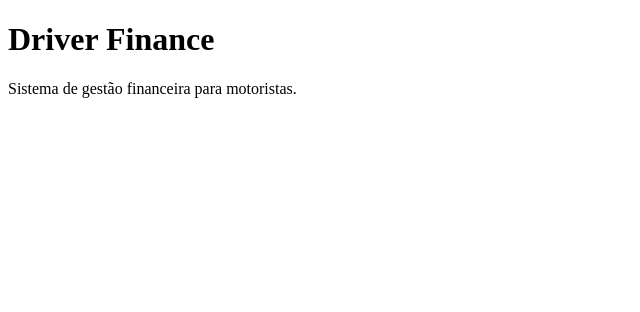
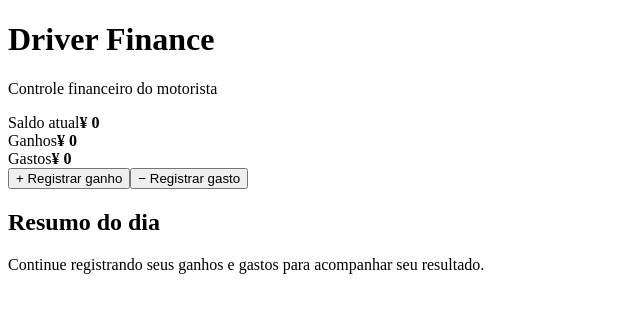
Before and after one commit to flaviogotojp/driver-finance, a React (Vite) app: page / in a window 1280 px wide. Shown: the top 312 px of the page, without its empty margins (0-640 px from the left). Built offline with nearby package versions, Linux system fonts and the light colour scheme.

Commit message:
Update App.jsx

```diff
--- a/src/App.jsx
+++ b/src/App.jsx
@@ -1,10 +1,84 @@
-import React from "react";
+import React, { useState } from "react";
 
 function App() {
+  const [saldo, setSaldo] = useState(0);
+  const [ganhos, setGanhos] = useState(0);
+  const [gastos, setGastos] = useState(0);
+
   return (
-    <div>
-      <h1>Driver Finance</h1>
-      <p>Sistema de gestão financeira para motoristas.</p>
+    <div className="app">
+      <header className="header">
+        <div>
+          <h1>Driver Finance</h1>
+          <p>Controle financeiro do motorista</p>
+        </div>
+      </header>
+
+      <main className="container">
+        <section className="saldo-card">
+          <span>Saldo atual</span>
+          <strong>
+            ¥ {saldo.toLocaleString("ja-JP")}
+          </strong>
+        </section>
+
+        <section className="resumo">
+          <div className="card ganho">
+            <span>Ganhos</span>
+            <strong>
+              ¥ {ganhos.toLocaleString("ja-JP")}
+            </strong>
+          </div>
+
+          <div className="card gasto">
+            <span>Gastos</span>
+            <strong>
+              ¥ {gastos.toLocaleString("ja-JP")}
+            </strong>
+          </div>
+        </section>
+
+        <section className="acoes">
+          <button
+            onClick={() => {
+              const valor = Number(
+                prompt("Digite o valor do ganho:")
+              );
+
+              if (valor > 0) {
+                setGanhos(ganhos + valor);
+                setSaldo(saldo + valor);
+              }
+            }}
+          >
+            + Registrar ganho
+          </button>
+
+          <button
+            onClick={() => {
+              const valor = Number(
+                prompt("Digite o valor do gasto:")
+              );
+
+              if (valor > 0) {
+                setGastos(gastos + valor);
+                setSaldo(saldo - valor);
+              }
+            }}
+          >
+            − Registrar gasto
+          </button>
+        </section>
+
+        <section className="objetivo">
+          <h2>Resumo do dia</h2>
+
+          <p>
+            Continue registrando seus ganhos e gastos para
+            acompanhar seu resultado.
+          </p>
+        </section>
+      </main>
     </div>
   );
 }
```
